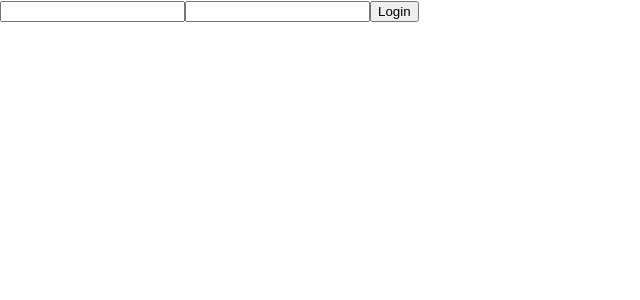
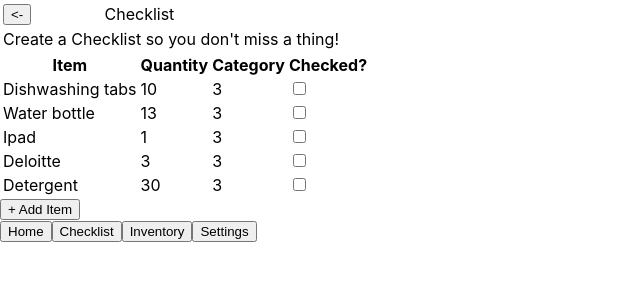
Before and after one commit to Kechieanyanwu/kitchenApp, a React (Create React App) app in the folder frontend/: page / in a window 1280 px wide. Shown: the top 300 px of the page, without its empty margins (0-640 px from the left). Built offline with nearby package versions, Linux system fonts and the light colour scheme.

Commit message:
Included Checklist HTML

```diff
--- a/frontend/src/App.tsx
+++ b/frontend/src/App.tsx
@@ -7,29 +7,35 @@ import {
 } from "react-router-dom";
 import logo from './logo.svg';
 import './App.css';
-import { Checklist } from './pages/Checklist';
+import Checklist from './pages/Checklist';
 import { Login } from './pages/Login';
+import NavBar from './components/NavBar';
 
 function App() {
 
+  return (
+    <>
+      <Checklist />
+      < NavBar />
+    </>
+  )
 
+  // return (
 
-  return (
-
-    //fetch data and console log it
-    //test
-    <Router>
-      <Switch>
-        <Route path='/checklist'>
-          <Checklist />
-        </Route>
-        <Route path="/">
-          <Login />
-        </Route>
-        {/* <Route></Route> */}
-      </Switch>
-    </Router>
-  );
+  //   //fetch data and console log it
+  //   //test
+  //   <Router>
+  //     <Switch>
+  //       <Route path='/checklist'>
+  //         <Checklist />
+  //       </Route>
+  //       <Route path="/">
+  //         <Login />
+  //       </Route>
+  //       {/* <Route></Route> */}
+  //     </Switch>
+  //   </Router>
+  // );
 }
 
 export default App;
--- a/frontend/src/components/NavBar.tsx
+++ b/frontend/src/components/NavBar.tsx
@@ -1,16 +1,30 @@
 import React from 'react';
-import { NavLink } from 'react-router-dom';
+// import { NavLink } from 'react-router-dom';
 
-const NavBar = () => {
+export default function NavBar() {
     return (
         <nav>
             {/* Navigation links */}
-            <NavLink to="/">Home</NavLink>
-            <NavLink to="/checklist">Checklist</NavLink>
-            <NavLink to="/inventory">Inventory</NavLink>
-            <NavLink to="/settings">Settings</NavLink>
+            <button>Home</button>
+            <button>Checklist</button>
+            <button>Inventory</button>
+            <button>Settings</button>
         </nav>
     );
 };
 
-export default NavBar;
+// {/* <a href="#"> Home</a>
+// <a> Home</a>
+// <a> Home</a>
+// <a> Home</a> */}
+// export default function NavBar() {
+//     return (
+//         <nav>
+//             {/* Navigation links */}
+//             <NavLink to="/">Home</NavLink>
+//             <NavLink to="/checklist">Checklist</NavLink>
+//             <NavLink to="/inventory">Inventory</NavLink>
+//             <NavLink to="/settings">Settings</NavLink>
+//         </nav>
+//     );
+// };
--- a/frontend/src/pages/Checklist.tsx
+++ b/frontend/src/pages/Checklist.tsx
@@ -1,28 +1,106 @@
-import { useEffect, useState } from "react"
+import React from "react";
 
-export const Checklist = () => {
-  //checklist will do the fetching and return the laoding state
-  // by default its a GET
-  //USE EFFECT
-  //if no second argument, will run only once, if second argument, will rerun everytime data changes
-  //see docs
-  //data is data, setData is a function to set the data
-  const [data, setData] = useState<{ item_name: string }[] | []>([])
-  //check docs
+function BackButton() {
+  return <td><button>{"<-"}</button></td>
+}
 
-  useEffect(() => {
-    const fetchData = async () => {
-      const response = await fetch("http://localhost:4002/checklist/")
-      const data = await response.json()
-      setData(data)
-    }
-    fetchData()
-  }, [])
+function CheckedButton() {
+  //will add onClick, run the function
+  return <td><input type="checkbox"></input></td>
+}
 
+function ChecklistHeader() {
   return (
-    <ul>
-      {!data.length ? <h1>Loading</h1> : data.map((item) => {
-        return <li>{item.item_name}</li>
-      })}
-    </ul>)
+    <table>
+      <tbody>
+        <tr>
+          <BackButton />
+          <td>Checklist</td>
+        </tr>
+        <tr>
+          <td colSpan={2}>Create a Checklist so you don't miss a thing!</td>
+        </tr>
+      </tbody>
+    </table>
+  )
 }
+
+function AddItemButton() {
+  return <button>+ Add Item</button>
+}
+
+function ChecklistTable() {
+  const items = [
+    { id: 1, item_name: "Dishwashing tabs", quantity: 10, purchased: false, category_id: 3, user_id: 1 },
+    { id: 2, item_name: "Water bottle", quantity: 13, purchased: false, category_id: 3, user_id: 1 },
+    { id: 3, item_name: "Ipad", quantity: 1, purchased: false, category_id: 3, user_id: 1 },
+    { id: 4, item_name: "Deloitte", quantity: 3, purchased: false, category_id: 3, user_id: 1 },
+    { id: 5, item_name: "Detergent", quantity: 30, purchased: false, category_id: 3, user_id: 1 }]
+  //get an array of checklist items from backend
+  //map to a product row
+
+  const tableItems = items.map((item) => {
+    return (
+      <tr key={item.id}>
+        <td>{item.item_name}</td>
+        <td>{item.quantity}</td>
+        <td>{item.category_id}</td>
+        <CheckedButton />
+      </tr>
+    )
+  })
+  return (
+    <table>
+      <thead>
+        <tr>
+          <th>Item</th>
+          <th>Quantity</th>
+          <th>Category</th>
+          <th>Checked?</th>
+        </tr>
+      </thead>
+      <tbody>
+        {tableItems}
+      </tbody>
+    </table>
+  )
+}
+
+export default function Checklist() {
+  return (
+    <>
+      <ChecklistHeader />
+      <ChecklistTable />
+      <AddItemButton />
+    </>
+  )
+}
+
+
+
+// export const Checklist = () => {
+//   //checklist will do the fetching and return the laoding state
+//   // by default its a GET
+//   //USE EFFECT
+//   //if no second argument, will run only once, if second argument, will rerun everytime data changes
+//   //see docs
+//   //data is data, setData is a function to set the data
+//   const [data, setData] = useState<{ item_name: string }[] | []>([])
+//   //check docs
+
+//   useEffect(() => {
+//     const fetchData = async () => {
+//       const response = await fetch("http://localhost:4002/checklist/")
+//       const data = await response.json()
+//       setData(data)
+//     }
+//     fetchData()
+//   }, [])
+
+//   return (
+//     <ul>
+//       {!data.length ? <h1>Loading</h1> : data.map((item) => {
+//         return <li>{item.item_name}</li>
+//       })}
+//     </ul>)
+// }
--- a/frontend/src/pages/Login.tsx
+++ b/frontend/src/pages/Login.tsx
@@ -1,27 +1,27 @@
-import { FormEvent } from "react";
+// import { FormEvent } from "react";
 
 export const Login = () => {
-    const onSubmit = (event: FormEvent<HTMLFormElement>) => {
-        event.preventDefault();
-        const formData = new FormData(event.target);
-        const response = fetch("http://localhost:4002/user/login", {
-            method: "POST",
-            headers: {
-                "Content-Type": "application/json"
-            },
-            body: JSON.stringify({
-                email: formData.get("email"),
-                password: formData.get("password")
-            })
-        })
-    }
-    return (
-        <form onSubmit={onSubmit}>
-            <input name="email" type="email" required />
-            <input name="password" type="password" />
-            <button type="submit" >
-                Login
-            </button>
-        </form>
-    )
+    // const onSubmit = (event: FormEvent<HTMLFormElement>) => {
+    //     event.preventDefault();
+    //     const formData = new FormData(event.target);
+    //     const response = fetch("http://localhost:4002/user/login", {
+    //         method: "POST",
+    //         headers: {
+    //             "Content-Type": "application/json"
+    //         },
+    //         body: JSON.stringify({
+    //             email: formData.get("email"),
+    //             password: formData.get("password")
+    //         })
+    //     })
+    // }
+    // return (
+    //     <form onSubmit={onSubmit}>
+    //         <input name="email" type="email" required />
+    //         <input name="password" type="password" />
+    //         <button type="submit" >
+    //             Login
+    //         </button>
+    //     </form>
+    // )
 }
```
